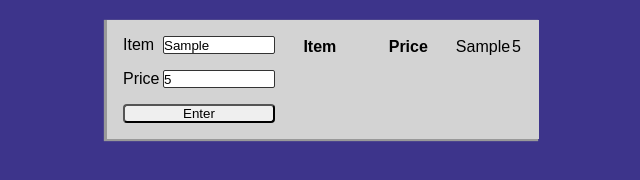
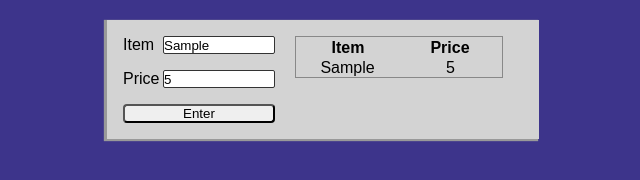
Before and after one commit to adamjralph/protojs, a website: page index.html in a window 1280 px wide. Both pictures are taken after typing "Sample", "5" into the empty fields and a click on the button "Enter". Shown: the whole page, without its empty margins (317-957 px from the left). Drawn offline with Linux system fonts and the light colour scheme.

Commit message:
style structure working as intended

```diff
--- a/css/style.css
+++ b/css/style.css
@@ -74,16 +74,35 @@ body {
 /* Items list */
 .item-list {
   display: flex;
-  justify-content: center;
+  flex-direction: column;
+  margin: 0 auto;
+  border: 1px #888 solid;
+}
+
+.table-display {
+  display: flex;
+  text-align: center;
   width: 100%;
-  /* border: 1px red solid; */
-  margin: 0 auto;
 }
-.item-list .table-head tr th {
+
+.item-list .table-head th {
   margin: auto;
   width: 100px;
+  /* border: 1px #555 dotted; */
+}
+
+.table-display {
+  display: grid;
+  grid-template-columns: 50% 50%;
+  /* flex-direction: column; */
+}
+
+.table-display td {
+  margin: auto;
+  width: 100%;
   /* border: 1px blue solid; */
 }
+
 
 .btn {
   width: 100%;
--- a/index.html
+++ b/index.html
@@ -30,7 +30,7 @@
         </tr>
       </thead>
       <tbody class="table-body">
-        <tr id="table-display">
+        <tr id="table-display" class="table-display">
           <!-- <td id="result-item" class="result-item"></td>
           <td id="result-price" class="result-price"></td> -->
         </tr>
```
Also changed, not shown: index.js (+0 -16 lines).
